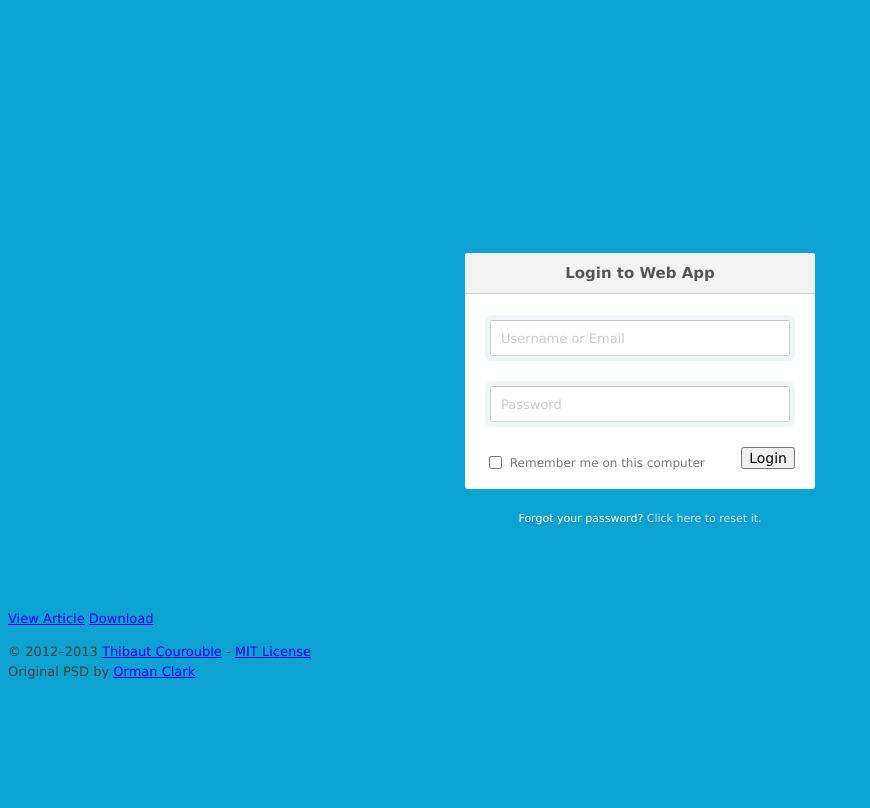
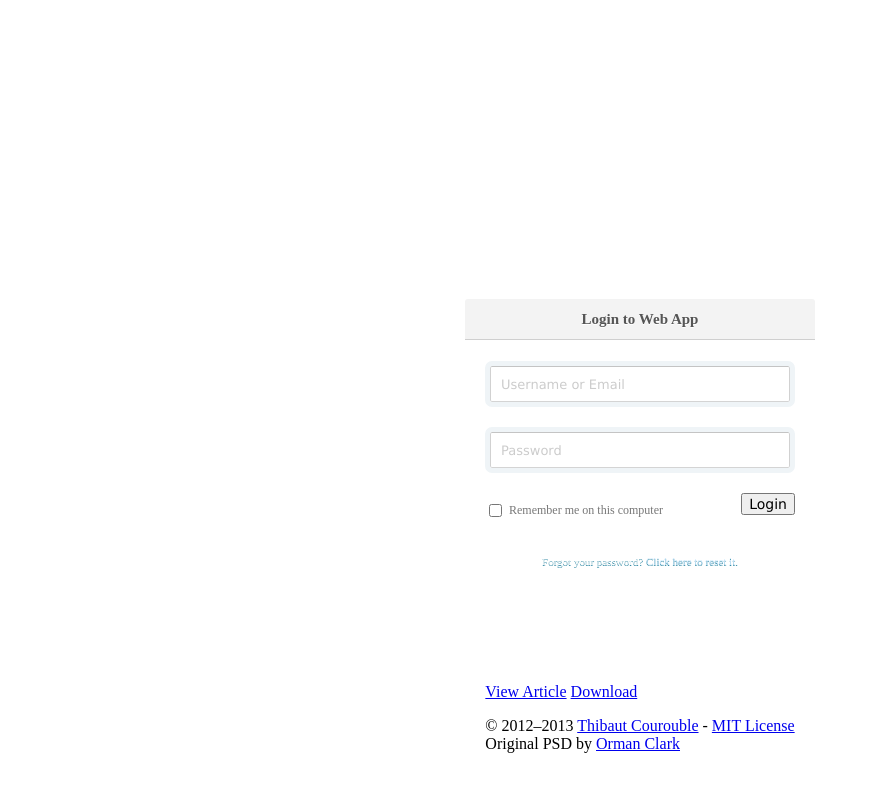
Before and after one commit to MarcoLynnK/Vote.me, a PHP site: page / in a window 1280 px wide. Shown: the whole page, without its empty margins (0-870 px from the left). Before the commit the page ends 679 px from the top, so only its background shows below. Run offline with PHP 8.4, Linux system fonts and the light colour scheme.

```diff
--- a/Web-Projekt/css/style.css
+++ b/Web-Projekt/css/style.css
@@ -8,10 +8,13 @@
  * http://www.opensource.org/licenses/mit-license.php
  */
 
+html, body { height: 100%; }
 body {
-    font: 13px/20px 'Lucida Grande', Tahoma, Verdana, sans-serif;
-    color: #404040;
-    background: #0ca3d2;
+    display: flex;
+    align-items: center;
+    justify-content: center;
+    flex-direction: column;
+    position: relative;
 }
 
 .container {
```
